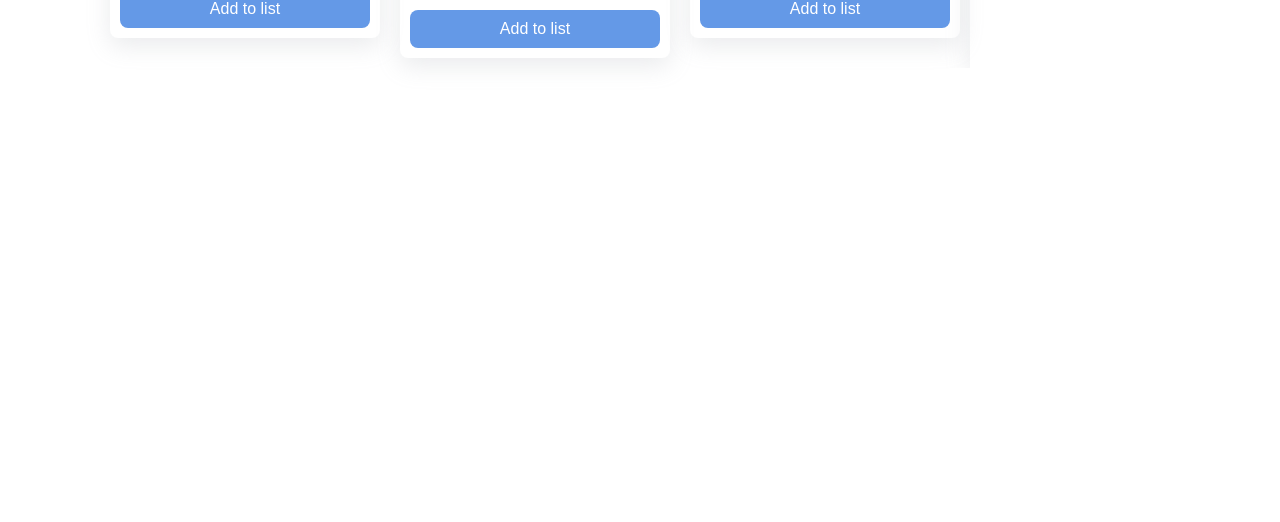
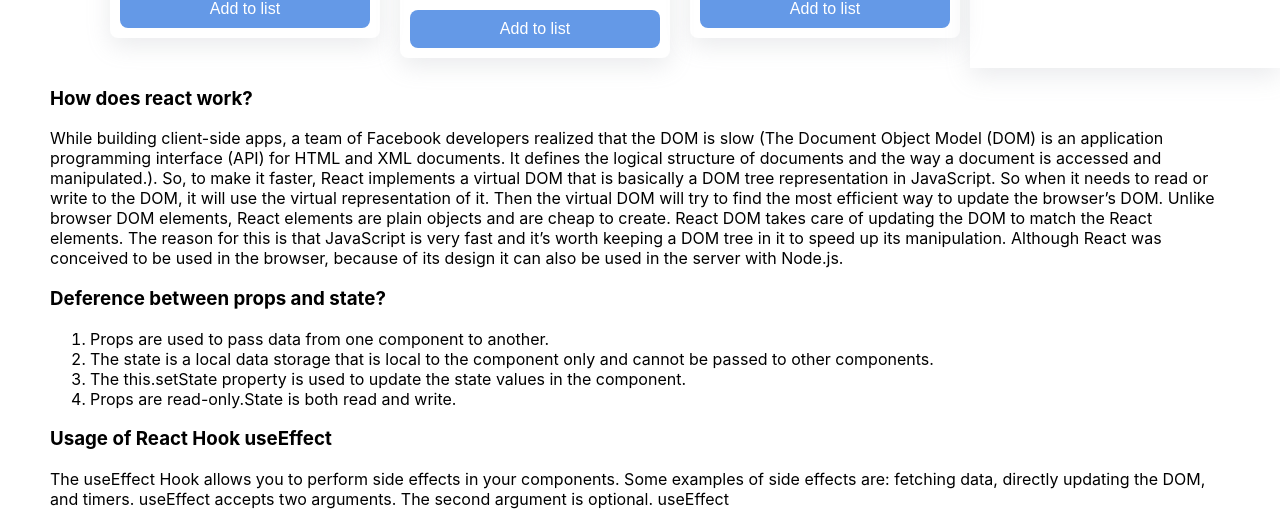
Before and after one commit to atiq100/ultra-active-club, a React (Create React App) app: page / in a window 1280 px wide. Shown: the part 1011-1533 px from the top of the page. Before the commit the page ends 1079 px from the top, so only its background shows below. Built offline with nearby package versions, Linux system fonts and the light colour scheme.

Commit message:
add blog section

```diff
--- /dev/null
+++ b/src/components/Blog/Blog.js
@@ -0,0 +1,37 @@
+import React from 'react';
+
+const Blog = () => {
+    return (
+        <div>
+            <div>
+                <h3>How does react work?</h3>
+                <p>While building client-side apps, a team of Facebook developers realized that the DOM is slow (The Document Object Model (DOM) is an application programming interface (API) for HTML and XML documents. It defines the logical structure of documents and the way a document is accessed and manipulated.). So, to make it faster, React implements a virtual DOM that is basically a DOM tree representation in JavaScript. So when it needs to read or write to the DOM, it will use the virtual representation of it. Then the virtual DOM will try to find the most efficient way to update the browser’s DOM.
+Unlike browser DOM elements, React elements are plain objects and are cheap to create. React DOM takes care of updating the DOM to match the React elements. The reason for this is that JavaScript is very fast and it’s worth keeping a DOM tree in it to speed up its manipulation.
+Although React was conceived to be used in the browser, because of its design it can also be used in the server with Node.js. </p>
+            </div>
+            <div>
+                <h3>Deference between props and state?</h3>
+                <p>
+                    <ol>
+                        <li>Props are used to pass data from one component to another.</li>
+                        <li>The state is a local data storage that is local to the component only and cannot be passed to other components.</li>
+                        <li>The this.setState property is used to update the state values in the component.</li>
+                        <li>Props are read-only.State is both read and write.</li>
+                    </ol>
+                </p>
+            </div>
+            <div>
+                <h3>Usage of React Hook useEffect</h3>
+                <p>The useEffect Hook allows you to perform side effects in your components.
+
+Some examples of side effects are: fetching data, directly updating the DOM, and timers.
+
+useEffect accepts two arguments. The second argument is optional.
+
+useEffect</p>
+            </div>
+        </div>
+    );
+};
+
+export default Blog;
--- a/src/components/Home/Home.css
+++ b/src/components/Home/Home.css
@@ -28,6 +28,10 @@
     width: 100%;
     box-shadow: rgba(149, 157, 165, 0.2) 0px 8px 24px;
 }
+.blog{
+    margin-left: 50px;
+    margin-right: 50px;
+}
 @media only screen and (max-width: 700px) {
     .home-container{
         grid-template-columns: repeat(1,1fr);
--- a/src/components/Home/Home.js
+++ b/src/components/Home/Home.js
@@ -2,6 +2,7 @@
 import { useState,useEffect } from 'react';
 import logo from '../../images/logo.png'
 import Activity from '../Activity/Activity'
+import Blog from '../Blog/Blog';
 import Cart from '../Cart/Cart';
 import './Home.css'
 const Home = () => {
@@ -45,6 +46,9 @@
                     <Cart cart={cart}></Cart>
                 </div>
             </div>
+            <div className='blog'>
+                <Blog></Blog>
+            </div>
         </div>
     );
 };
```
Also changed, not shown: src/components/Activities/Activities.js (deleted, +0 -30 lines), src/components/Blog/Blog.css (added).
